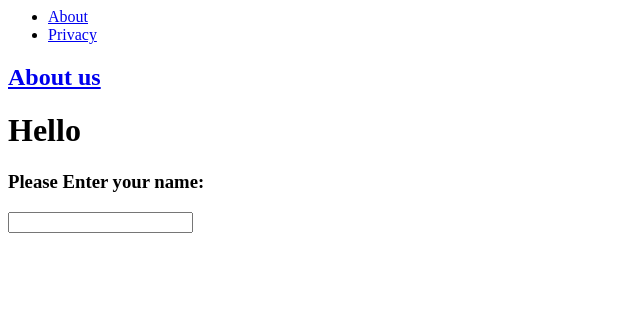
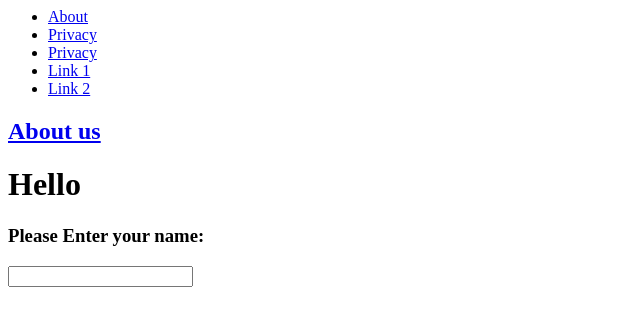
Before and after one commit to Nishikampanwala/PSDtoHTML, a plain HTML site: page greeter/index.html in a window 1280 px wide. Shown: the whole page, without its empty margins (0-640 px from the left). Drawn offline with Linux system fonts and the light colour scheme.

Commit message:
updated index.html

```diff
--- a/greeter/index.html
+++ b/greeter/index.html
@@ -7,6 +7,9 @@
            <ul>
                <li><a href="about.html">About</a></li>
                <li><a href="privacy.html">Privacy</a></li>
+               <li><a href="contact.html">Privacy</a></li>
+               <li><a href="link.html">Link 1</a></li>
+               <li><a href="link.html">Link 2</a></li>
             </ul>
         </nav>
         <h2><a href="about.html">About us</a></h2>
```
